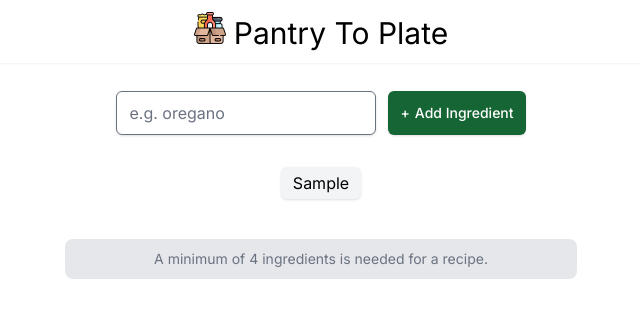
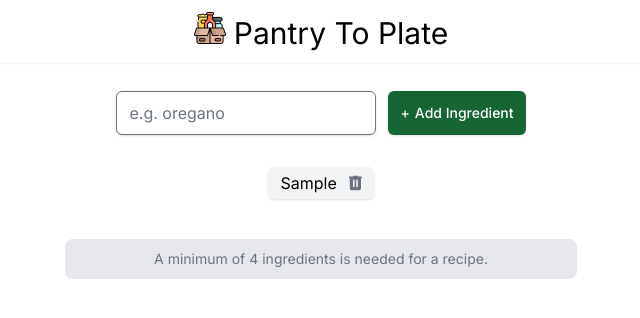
Before and after one commit to jenieg/pantry-to-plate, a React (Vite) app: page / in a window 1280 px wide. Both pictures are taken after typing "Sample" into the empty fields and a click on the button "Add Ingredient". Shown: the top 318 px of the page, without its empty margins (319-959 px from the left). Built offline with nearby package versions, Linux system fonts and the light colour scheme.

Commit message:
feat: Ingredient Delete option

```diff
--- a/src/components/Ingredients.jsx
+++ b/src/components/Ingredients.jsx
@@ -1,9 +1,17 @@
 /* eslint-disable react/prop-types */
-const Ingredients = ({ ingredients, handleClick, loading }) => {
+const Ingredients = ({ ingredients, handleClick, handleDelete, loading }) => {
   // map over ingredient list and create li for each
   const ingredientsListItems = ingredients.map((ingredient) => (
-    <li className='px-3 py-1 bg-gray-100 rounded-md shadow' key={ingredient}>
-      {ingredient}
+    <li className='px-3 py-1 bg-gray-100 rounded-md shadow flex items-center justify-center gap-3' key={ingredient}>
+      <p>{ingredient}</p>
+      <button onClick={() => handleDelete(ingredient)}>
+        <svg height='16' viewBox='0 0 8 10' fill='none' xmlns='http://www.w3.org/2000/svg'>
+          <path
+            d='M1.5 9.5C1.225 9.5 0.989667 9.40217 0.794 9.2065C0.598333 9.01083 0.500333 8.77533 0.5 8.5V2H0V1H2.5V0.5H5.5V1H8V2H7.5V8.5C7.5 8.775 7.40217 9.0105 7.2065 9.2065C7.01083 9.4025 6.77533 9.50033 6.5 9.5H1.5ZM2.5 7.5H3.5V3H2.5V7.5ZM4.5 7.5H5.5V3H4.5V7.5Z'
+            fill='#6b7280'
+          />
+        </svg>
+      </button>
     </li>
   ));
 
--- a/src/components/Main.jsx
+++ b/src/components/Main.jsx
@@ -39,6 +39,11 @@ const Main = () => {
     }
   };
 
+  // Delete function to delete the ingredient
+  const deleteIngredient = (ingredient) => {
+    setIngredients((prevIngredients) => prevIngredients.filter((i) => i !== ingredient));
+  };
+
   return (
     <main className='w-full pt-7 px-7 flex flex-col justify-center items-center'>
       {/* Add ingredient form */}
@@ -57,7 +62,7 @@ const Main = () => {
       </form>
 
       {/* Ingredient list & get recipe button */}
-      <Ingredients ingredients={ingredients} handleClick={handleClick} loading={loading} />
+      <Ingredients ingredients={ingredients} handleClick={handleClick} handleDelete={deleteIngredient} loading={loading} />
 
       {/* Error */}
       {error && <p className='mt-5 text-red-500 text-sm'>{error}</p>}
```
